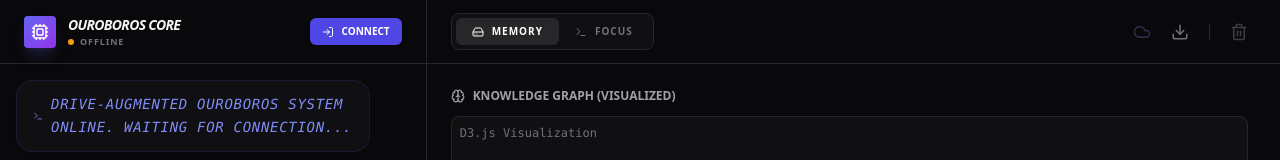
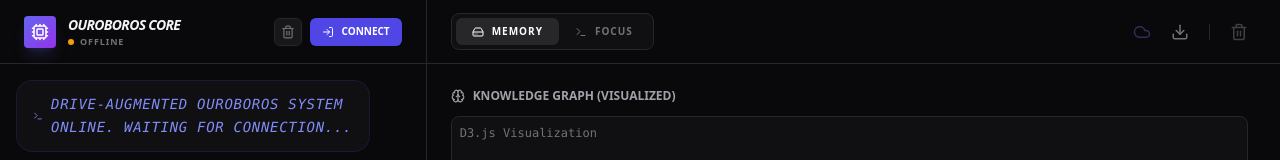
Before and after one commit to bjud-in-oss/ouroboros-memory-interface, a React (Vite) app: page / in a window 1280 px wide. Shown: the top 160 px of the page. Built offline with nearby package versions, Linux system fonts and the light colour scheme.

Commit message:
feat(chat): Persist chat history to localStorage
Saves user messages and system responses to localStorage, allowing chat history to persist across page reloads. Initializes messages state with saved history if available.

```diff
--- a/App.tsx
+++ b/App.tsx
@@ -5,16 +5,20 @@ import { processInteraction } from './services/geminiService';
 import * as driveService from './services/driveService';
 import MemoryPanel from './components/MemoryPanel';
 import FocusPanel from './components/FocusPanel';
-import { Terminal, Trash2, Send, Cpu, HardDrive, Download, Cloud, LogIn, Wrench, X, History, Moon, Zap, CheckCircle2 } from 'lucide-react';
+import { Terminal, Trash2, Send, Cpu, HardDrive, Download, Cloud, LogIn, Wrench, X, History, Moon, Zap, CheckCircle2, MessageSquareX } from 'lucide-react';
 
 const VOLATILE_MEMORY_KEY = 'ouroboros_volatile_memory';
+const CHAT_HISTORY_KEY = 'ouroboros_chat_history';
 
 const App: React.FC = () => {
   const [memory, setMemory] = useState<LongTermMemory>(INITIAL_MEMORY);
   const [focus, setFocus] = useState<FocusLog>(INITIAL_FOCUS);
-  const [messages, setMessages] = useState<ChatMessage[]>([
-    { role: 'system', content: 'Drive-Augmented Ouroboros System Online. Waiting for connection...', timestamp: Date.now() }
-  ]);
+  const [messages, setMessages] = useState<ChatMessage[]>(() => {
+    const saved = localStorage.getItem(CHAT_HISTORY_KEY);
+    return saved ? JSON.parse(saved) : [
+      { role: 'system', content: 'Drive-Augmented Ouroboros System Online. Waiting for connection...', timestamp: Date.now() }
+    ];
+  });
   const [input, setInput] = useState('');
   const [isLoading, setIsLoading] = useState(false);
   const [activeTab, setActiveTab] = useState<'memory' | 'focus'>('memory');
@@ -27,10 +31,16 @@ const App: React.FC = () => {
 
   const chatEndRef = useRef<HTMLDivElement>(null);
 
+  // Persist volatile state (input/focus)
   useEffect(() => {
     const volatile = { input, focus, timestamp: Date.now() };
     localStorage.setItem(VOLATILE_MEMORY_KEY, JSON.stringify(volatile));
   }, [input, focus]);
+
+  // Persist Chat History
+  useEffect(() => {
+    localStorage.setItem(CHAT_HISTORY_KEY, JSON.stringify(messages));
+  }, [messages]);
 
   useEffect(() => {
     driveService.loadGoogleScripts(() => {
@@ -53,6 +63,13 @@ const App: React.FC = () => {
 
   const addSystemMessage = (content: string) => {
     setMessages(prev => [...prev, { role: 'system', content, timestamp: Date.now() }]);
+  };
+
+  const handleClearChat = () => {
+    if (window.confirm("Clear all chat messages? This will not affect Drive memory.")) {
+        setMessages([]);
+        localStorage.removeItem(CHAT_HISTORY_KEY);
+    }
   };
 
   const handleRecovery = () => {
@@ -111,8 +128,6 @@ const App: React.FC = () => {
       if (isManualBackup) {
           addSystemMessage('Snapshot Protocol: Manual backup successfully stored in Drive.');
       } else {
-          // Silent or minimal feedback for auto-sync to avoid cluttering,
-          // but we add it now as requested.
           console.log("Auto-sync successful");
       }
     } catch (err: any) {
@@ -157,7 +172,6 @@ const App: React.FC = () => {
       setFocus(newFocus);
       setMessages(prev => [...prev, { role: 'model', content: response, timestamp: Date.now() }]);
 
-      // After model response, we sync up and provide feedback
       await handleSyncUp(newMemory, newFocus);
     } catch (error: any) {
       if (error instanceof driveService.SessionExpiredError) {
@@ -256,6 +270,13 @@ const App: React.FC = () => {
                   </div>
               </div>
               <div className="flex gap-2">
+                  <button
+                    onClick={handleClearChat}
+                    className="p-1.5 bg-zinc-900 hover:bg-zinc-800 text-zinc-500 hover:text-red-400 rounded-md border border-zinc-800 transition-colors"
+                    title="Clear Chat History"
+                  >
+                    <Trash2 size={14} />
+                  </button>
                   {isDriveConnected ? (
                       <button
                           onClick={handleOpenRestore}
@@ -356,9 +377,10 @@ const App: React.FC = () => {
                           setMemory(INITIAL_MEMORY);
                           setFocus(INITIAL_FOCUS);
                           localStorage.removeItem(VOLATILE_MEMORY_KEY);
+                          localStorage.removeItem(CHAT_HISTORY_KEY);
                           window.location.reload();
                       }
-                  }} className="p-2 text-zinc-700 hover:text-red-500 transition-colors">
+                  }} className="p-2 text-zinc-700 hover:text-red-500 transition-colors" title="Nuclear Reset">
                       <Trash2 size={18} />
                   </button>
               </div>
```
